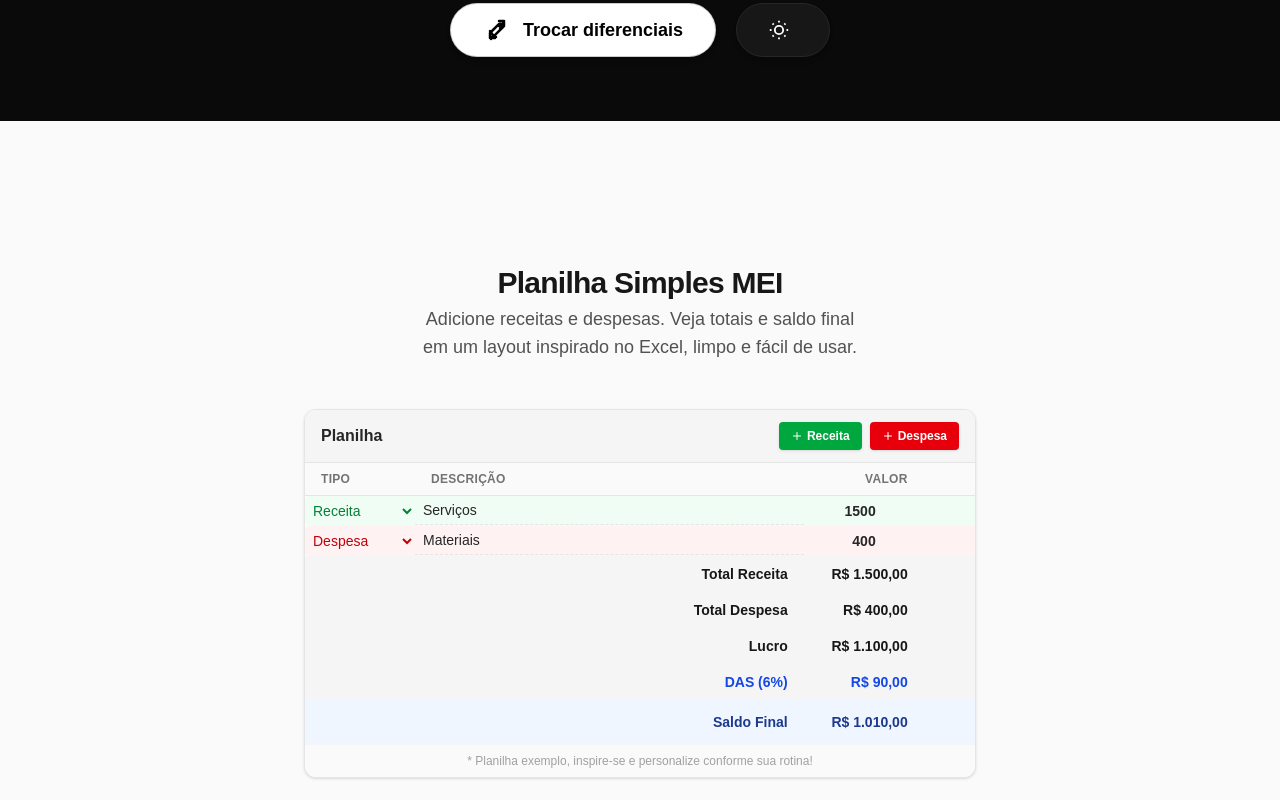
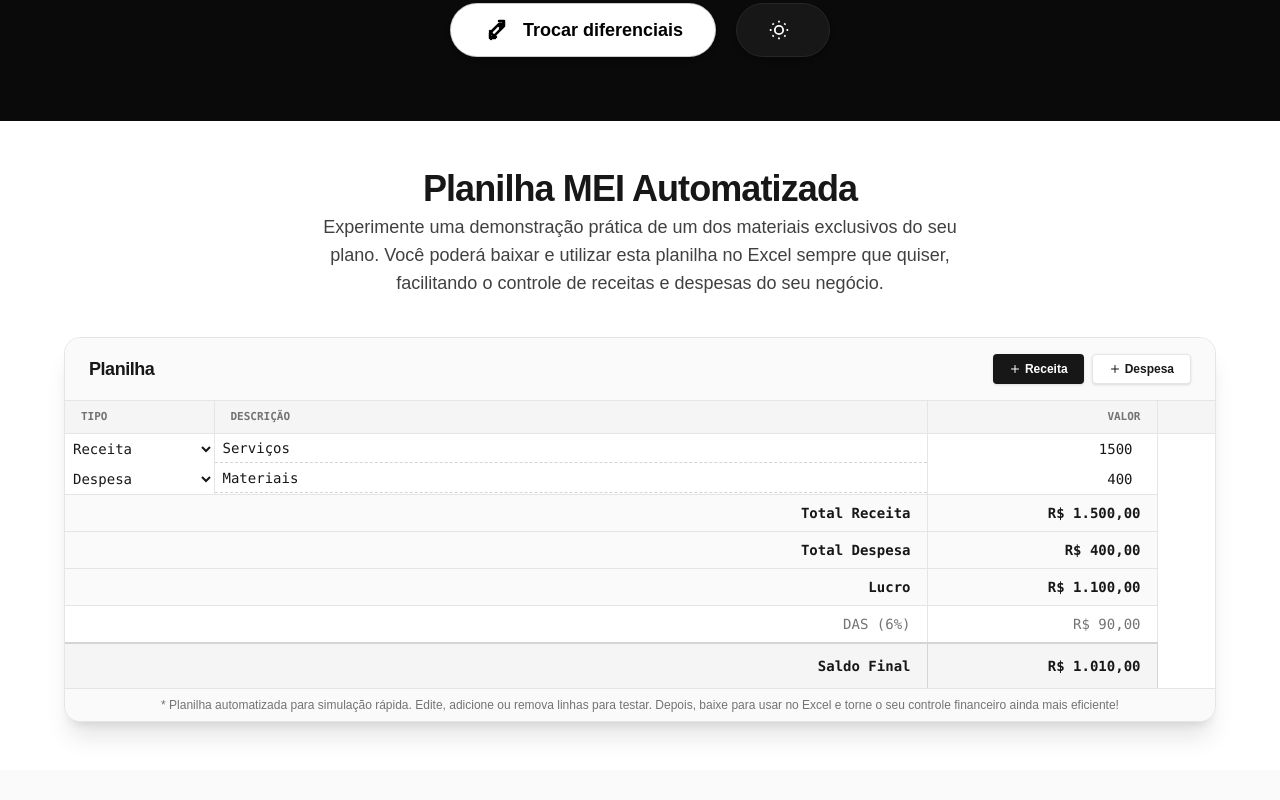
Before and after one commit to Edu-2de/PaimContab, a Next.js app in the folder frontend/: page / in a window 1280 px wide. Shown: the part 2180-2980 px from the top of the page. Built offline with nearby package versions, Linux system fonts and the light colour scheme.

Commit message:
refactor: Update BriefExamples component layout and improve currency formatting utility

```diff
--- a/frontend/src/components/briefExamples.tsx
+++ b/frontend/src/components/briefExamples.tsx
@@ -2,7 +2,7 @@
 import { useState } from "react";
 import { FiPlus, FiTrash2 } from "react-icons/fi";
 
-// Utilitário de formatação
+// Utilitário para formatar moeda brasileira
 function formatCurrency(v: number) {
   return v.toLocaleString("pt-BR", { style: "currency", currency: "BRL" });
 }
@@ -15,12 +15,6 @@ export default function BriefExamples() {
     { type: "Despesa", desc: "Materiais", value: 400 },
   ]);
   const [editIdx, setEditIdx] = useState<number | null>(null);
-
-  // Excel-like colors and feel: subtle, with clear grid and focus
-  const receitaColor = "text-green-700 bg-green-50";
-  const despesaColor = "text-red-700 bg-red-50";
-  const totalRow = "font-bold bg-neutral-100 border-t border-neutral-200";
-  const saldoRow = "font-black bg-blue-50 text-blue-900 border-t-2 border-blue-200";
 
   // Adicionar linha
   function addRow(type: "Receita" | "Despesa") {
@@ -48,7 +42,7 @@ export default function BriefExamples() {
     setEditIdx(null);
   }
 
-  // Cálculos
+  // Cálculos automáticos
   const totalReceita = data.filter(x => x.type === "Receita").reduce((a, b) => a + b.value, 0);
   const totalDespesa = data.filter(x => x.type === "Despesa").reduce((a, b) => a + b.value, 0);
   const lucro = totalReceita - totalDespesa;
@@ -56,25 +50,23 @@ export default function BriefExamples() {
   const saldoFinal = lucro - imposto;
 
   return (
-    <section className="relative w-full min-h-[100vh] bg-neutral-50 flex items-center justify-center px-2 py-16">
-      <div className="w-full max-w-2xl mx-auto flex flex-col items-center gap-8">
-        <div className="w-full flex flex-col items-center mb-2 text-center">
-          <h2 className="text-2xl md:text-3xl font-black text-neutral-900 tracking-tight mb-1">
-            Planilha Simples MEI
+    <section className="w-full min-h-[80vh] bg-white flex flex-col items-center justify-center px-3 py-12">
+      <div className="w-full max-w-6xl mx-auto flex flex-col items-center gap-7">
+        <div className="w-full flex flex-col items-center mb-1 text-center">
+          <h2 className="text-3xl md:text-4xl font-black text-neutral-900 tracking-tight mb-1">
+            Planilha MEI Automatizada
           </h2>
-          <p className="text-neutral-600 text-base md:text-lg font-medium mb-2">
-            Adicione receitas e despesas. Veja totais e saldo final<br />
-            em um layout inspirado no Excel, limpo e fácil de usar.
+          <p className="text-neutral-700 text-base md:text-lg font-medium mb-2 max-w-2xl">
+            Experimente uma demonstração prática de um dos materiais exclusivos do seu plano.
+            Você poderá baixar e utilizar esta planilha no Excel sempre que quiser, facilitando o controle de receitas e despesas do seu negócio.
           </p>
         </div>
-
-        {/* Planilha */}
-        <div className="w-full bg-white rounded-xl shadow border border-neutral-200 overflow-x-auto">
-          <div className="flex items-center justify-between px-4 py-3 bg-neutral-100 border-b border-neutral-200">
-            <div className="font-bold text-neutral-800 text-base">Planilha</div>
+        <div className="w-full bg-white rounded-2xl shadow-xl border border-neutral-200 overflow-x-auto">
+          <div className="flex items-center justify-between px-6 py-4 bg-neutral-50 border-b border-neutral-200">
+            <div className="font-bold text-neutral-900 text-lg tracking-tight">Planilha</div>
             <div className="flex gap-2">
               <button
-                className="inline-flex items-center gap-1 rounded bg-green-600 hover:bg-green-700 text-white px-3 py-1.5 text-xs font-semibold shadow-sm transition"
+                className="inline-flex items-center gap-1 rounded bg-neutral-900 hover:bg-neutral-700 text-white px-4 py-1.5 text-xs font-semibold shadow-sm transition"
                 onClick={() => addRow("Receita")}
                 type="button"
                 title="Adicionar receita"
@@ -82,7 +74,7 @@ export default function BriefExamples() {
                 <FiPlus /> Receita
               </button>
               <button
-                className="inline-flex items-center gap-1 rounded bg-red-600 hover:bg-red-700 text-white px-3 py-1.5 text-xs font-semibold shadow-sm transition"
+                className="inline-flex items-center gap-1 rounded bg-white hover:bg-neutral-100 text-neutral-900 px-4 py-1.5 text-xs font-semibold shadow-sm border border-neutral-200 transition"
                 onClick={() => addRow("Despesa")}
                 type="button"
                 title="Adicionar despesa"
@@ -91,27 +83,44 @@ export default function BriefExamples() {
               </button>
             </div>
           </div>
-          <table className="w-full min-w-[400px] text-sm border-separate border-spacing-0">
+          <div className="w-full flex justify-center">
+            <table
+              className="text-sm font-mono w-full max-w-5xl"
+              style={{
+                borderCollapse: "separate",
+                borderSpacing: 0,
+                minWidth: 900,
+                maxWidth: 1200,
+                marginLeft: "auto",
+                marginRight: "auto",
+                tableLayout: "fixed",
+              }}
+            >
+              <colgroup>
+                <col style={{ width: "13%" }} />
+                <col style={{ width: "62%" }} />
+                <col style={{ width: "20%" }} />
+                <col style={{ width: "5%" }} />
+              </colgroup>
               <thead>
-              <tr className="text-neutral-500 text-xs tracking-wide uppercase border-b border-neutral-200">
-                <th className="font-semibold py-2 px-4 text-left w-[110px] bg-neutral-50 border-b border-neutral-200">Tipo</th>
-                <th className="font-semibold py-2 px-4 text-left bg-neutral-50 border-b border-neutral-200">Descrição</th>
-                <th className="font-semibold py-2 px-4 text-right w-[120px] bg-neutral-50 border-b border-neutral-200">Valor</th>
-                <th className="font-semibold py-2 bg-neutral-50 border-b border-neutral-200"></th>
+                <tr className="bg-neutral-100 text-neutral-500 uppercase text-[11px]">
+                  <th className="font-semibold py-2 px-4 text-left border-b border-neutral-200 border-r">Tipo</th>
+                  <th className="font-semibold py-2 px-4 text-left border-b border-neutral-200 border-r">Descrição</th>
+                  <th className="font-semibold py-2 px-4 text-right border-b border-neutral-200 border-r">Valor</th>
+                  <th className="font-semibold py-2 px-2 border-b border-neutral-200"></th>
                 </tr>
               </thead>
               <tbody>
                 {data.map((row, idx) => (
                   <tr
                     key={idx}
-                  className={`group transition duration-100 border-b border-neutral-100
-                    ${row.type === "Receita" ? receitaColor : despesaColor}
-                    ${editIdx === idx ? "ring-2 ring-blue-200 bg-blue-50/80" : ""}
+                    className={`group border-b border-neutral-200 transition duration-100
+                      ${editIdx === idx ? "bg-neutral-100/80" : "hover:bg-neutral-50"}
                     `}
                   >
-                  <td className="rounded-l">
+                    <td className="border-r border-neutral-200">
                       <select
-                      className="bg-transparent px-1 py-1 text-inherit focus:outline-none w-full"
+                        className="bg-transparent px-1 py-1 text-inherit focus:outline-none w-full text-neutral-900"
                         value={row.type}
                         onChange={e => handleRowChange(idx, "type", e.target.value as Row["type"])}
                         aria-label="Tipo"
@@ -121,10 +130,10 @@ export default function BriefExamples() {
                         <option value="Despesa">Despesa</option>
                       </select>
                     </td>
-                  <td>
+                    <td className="border-r border-neutral-200">
                       <input
                         type="text"
-                      className="w-full bg-transparent px-2 py-1 border-b border-dashed border-neutral-200 focus:border-blue-400 focus:outline-none text-neutral-800 placeholder:text-neutral-400"
+                        className="w-full bg-transparent px-2 py-1 border-b border-dashed border-neutral-300 focus:border-neutral-900 focus:outline-none text-neutral-900 placeholder:text-neutral-400"
                         value={row.desc}
                         placeholder={row.type === "Receita" ? "Ex: Serviço, Venda..." : "Ex: Conta, Compra..."}
                         onFocus={() => setEditIdx(idx)}
@@ -134,10 +143,10 @@ export default function BriefExamples() {
                         tabIndex={0}
                       />
                     </td>
-                  <td>
+                    <td className="border-r border-neutral-200">
                       <input
                         type="number"
-                      className="w-24 bg-transparent px-2 py-1 border border-transparent rounded focus:border-blue-400 text-right text-neutral-800 font-semibold transition"
+                        className="w-full bg-transparent px-2 py-1 border border-transparent rounded focus:border-neutral-900 text-right text-neutral-900 font-medium transition"
                         value={row.value}
                         min={0}
                         step={10}
@@ -152,7 +161,7 @@ export default function BriefExamples() {
                       <button
                         onClick={() => removeRow(idx)}
                         aria-label="Remover linha"
-                      className="opacity-0 group-hover:opacity-100 transition px-1 text-neutral-300 hover:text-red-500"
+                        className="opacity-0 group-hover:opacity-100 transition px-1 text-neutral-400 hover:text-red-500"
                         tabIndex={0}
                         type="button"
                       >
@@ -163,35 +172,36 @@ export default function BriefExamples() {
                 ))}
               </tbody>
               <tfoot>
-              <tr className={totalRow}>
-                <td colSpan={2} className="py-2 px-4 text-right">Total Receita</td>
-                <td className="py-2 px-4 text-right">{formatCurrency(totalReceita)}</td>
+                <tr>
+                  <td colSpan={2} className="py-2 px-4 text-right font-bold border-t border-neutral-200 bg-neutral-50 text-neutral-900 border-r">Total Receita</td>
+                  <td className="py-2 px-4 text-right font-bold border-t border-neutral-200 bg-neutral-50 text-neutral-900 border-r">{formatCurrency(totalReceita)}</td>
                   <td></td>
                 </tr>
-              <tr className={totalRow}>
-                <td colSpan={2} className="py-2 px-4 text-right">Total Despesa</td>
-                <td className="py-2 px-4 text-right">{formatCurrency(totalDespesa)}</td>
+                <tr>
+                  <td colSpan={2} className="py-2 px-4 text-right font-bold border-t border-neutral-200 bg-neutral-50 text-neutral-900 border-r">Total Despesa</td>
+                  <td className="py-2 px-4 text-right font-bold border-t border-neutral-200 bg-neutral-50 text-neutral-900 border-r">{formatCurrency(totalDespesa)}</td>
                   <td></td>
                 </tr>
-              <tr className={totalRow}>
-                <td colSpan={2} className="py-2 px-4 text-right">Lucro</td>
-                <td className="py-2 px-4 text-right">{formatCurrency(lucro)}</td>
+                <tr>
+                  <td colSpan={2} className="py-2 px-4 text-right font-bold border-t border-neutral-200 bg-neutral-50 text-neutral-900 border-r">Lucro</td>
+                  <td className="py-2 px-4 text-right font-bold border-t border-neutral-200 bg-neutral-50 text-neutral-900 border-r">{formatCurrency(lucro)}</td>
                   <td></td>
                 </tr>
-              <tr className={totalRow + " text-blue-700"}>
-                <td colSpan={2} className="py-2 px-4 text-right">DAS (6%)</td>
-                <td className="py-2 px-4 text-right">{formatCurrency(imposto)}</td>
+                <tr>
+                  <td colSpan={2} className="py-2 px-4 text-right border-t border-neutral-200 bg-white border-r text-neutral-500 font-medium">DAS (6%)</td>
+                  <td className="py-2 px-4 text-right border-t border-neutral-200 bg-white border-r text-neutral-500 font-medium">{formatCurrency(imposto)}</td>
                   <td></td>
                 </tr>
-              <tr className={saldoRow}>
-                <td colSpan={2} className="py-3 px-4 text-right">Saldo Final</td>
-                <td className="py-3 px-4 text-right">{formatCurrency(saldoFinal)}</td>
+                <tr>
+                  <td colSpan={2} className="py-3 px-4 text-right font-extrabold border-t-2 border-neutral-300 bg-neutral-100 border-r text-neutral-900">Saldo Final</td>
+                  <td className="py-3 px-4 text-right font-extrabold border-t-2 border-neutral-300 bg-neutral-100 border-r text-neutral-900">{formatCurrency(saldoFinal)}</td>
                   <td></td>
                 </tr>
               </tfoot>
             </table>
-          <div className="px-4 py-2 bg-neutral-50 text-xs text-neutral-400 border-t border-neutral-100 text-center">
-            * Planilha exemplo, inspire-se e personalize conforme sua rotina!
+          </div>
+          <div className="px-6 py-2 bg-neutral-50 text-xs text-neutral-500 border-t border-neutral-200 text-center">
+            * Planilha automatizada para simulação rápida. Edite, adicione ou remova linhas para testar. Depois, baixe para usar no Excel e torne o seu controle financeiro ainda mais eficiente!
           </div>
         </div>
       </div>
```
Lines whose indentation alone changed are shown as unchanged.
